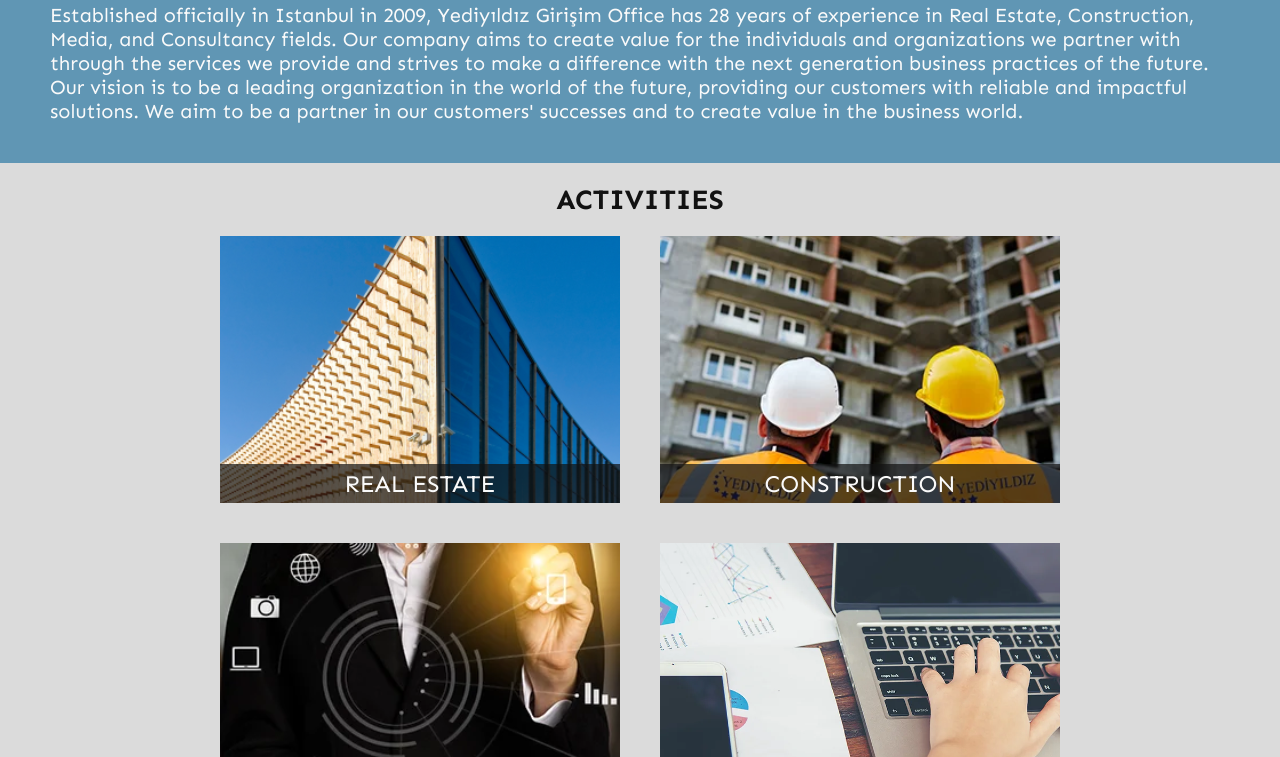
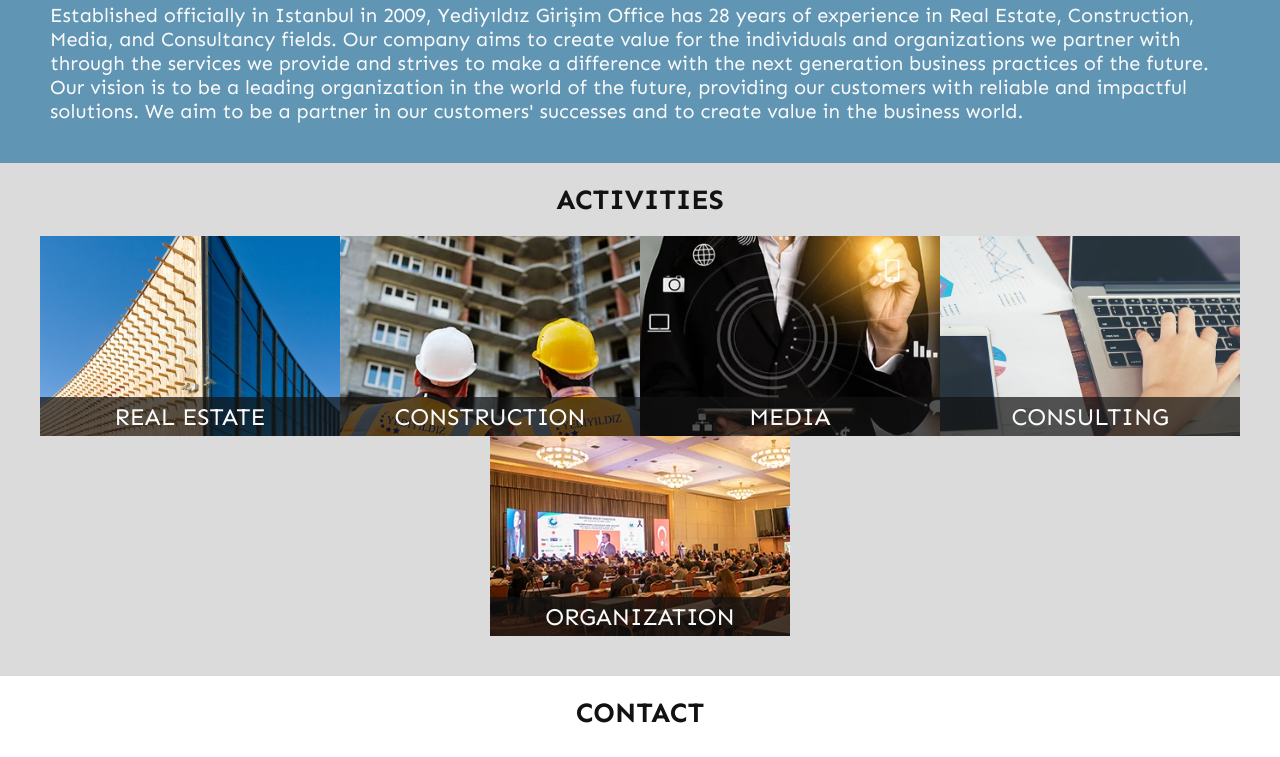
Before and after one commit to sekerhalithamza/yedi-yildiz-girisim, a website: page src/index.html in a window 1280 px wide. Shown: the part 684-1441 px from the top of the page. Drawn offline with nearby package versions, Linux system fonts and the light colour scheme; files that its build step writes are made by us from their sources.

Commit message:
make linear

```diff
--- a/src/sass/components/_header_goback.scss
+++ b/src/sass/components/_header_goback.scss
@@ -13,8 +13,8 @@
     }
     cursor: pointer;
     svg {
-      width: 4rem;
-      height: 4rem;
+      width: 4.5rem;
+      height: 4.5rem;
       transform: rotate(90deg);
     }
     &:hover {
--- a/src/sass/components/_section-projects.scss
+++ b/src/sass/components/_section-projects.scss
@@ -1,8 +1,8 @@
 .section-projects {
   padding-block: 2rem 4rem;
-  padding-inline: 0.5rem;
+  padding-inline: 0;
   place-items: center;
-  column-gap: 0.5rem;
+  column-gap: 0;
   row-gap: 1rem;
   background-color: map-get($colors, light-2);
 
@@ -19,12 +19,12 @@
     flex-wrap: wrap;
     align-items: center;
     justify-content: center;
-    gap: 4rem;
+    gap: 0;
   }
 
   &__container {
     display: inline-block;
-    width: 40rem;
+    width: 30rem;
     aspect-ratio: 3/2;
     height: auto;
     text-align: center;
```
